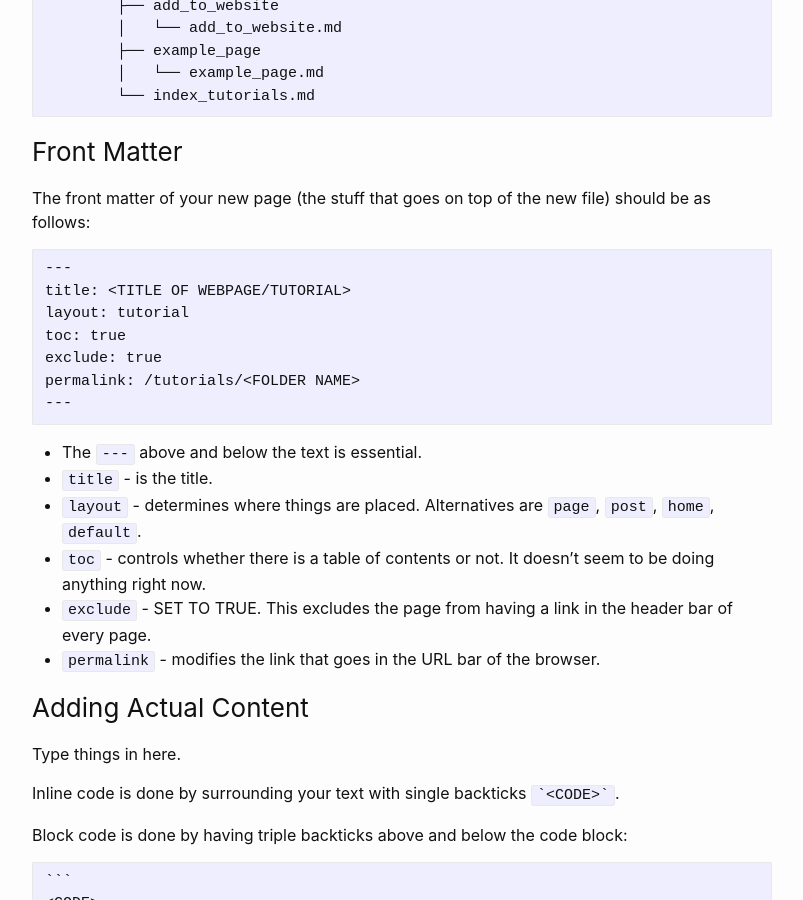
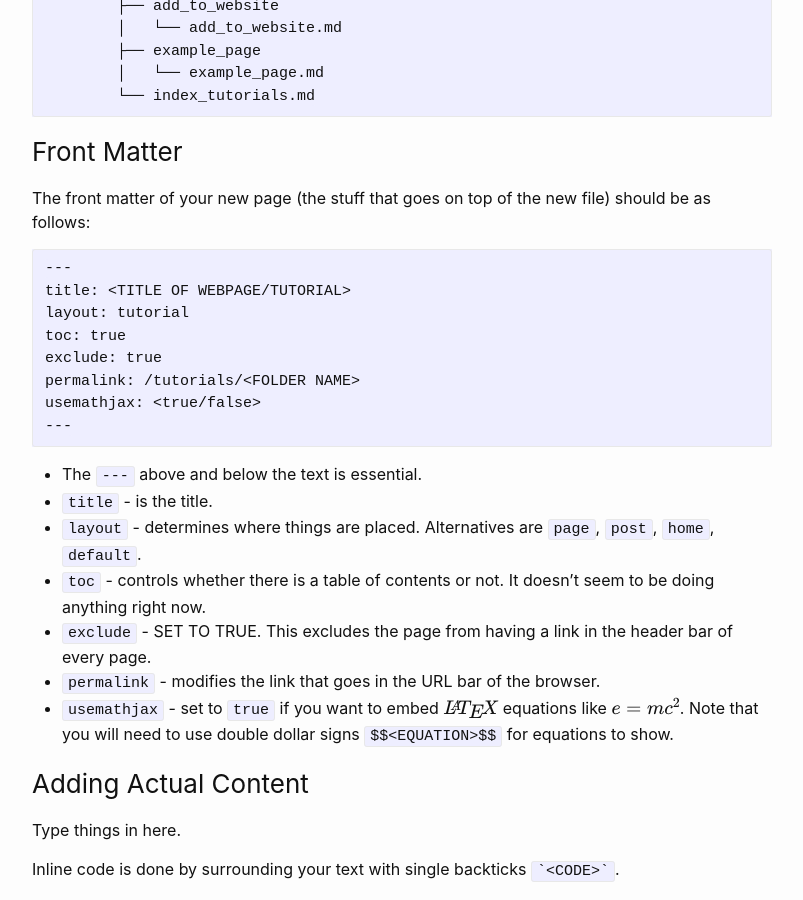
Before and after one commit to ASU-RISE-Lab/Docs_Website, a Jekyll site: the page built from docs/add_to_website/add_to_website.md, in a window 1280 px wide and 900 px high, scrolled down 1492 px. Shown: the whole window, without its empty margins (238-1041 px from the left). Built offline with Jekyll 4.4.1, drawn with Linux system fonts in a browser that asks for light colours; formulas are drawn with MathJax 3; the table of contents is made by our own code.

Commit message:
Added support for LaTeX equations

````diff
--- a/_config.yml
+++ b/_config.yml
@@ -54,3 +54,5 @@ plugins:
 #   - vendor/cache/
 #   - vendor/gems/
 #   - vendor/ruby/
+
+markdown: kramdown
--- a/_includes/head.html
+++ b/_includes/head.html
@@ -8,4 +8,14 @@
   {%- if jekyll.environment == 'production' and site.google_analytics -%}
     {%- include google-analytics.html -%}
   {%- endif -%}
+
+  <!-- for mathjax support -->
+  {% if page.usemathjax %}
+  <script type="text/x-mathjax-config">
+        MathJax.Hub.Config({
+        TeX: { equationNumbers: { autoNumber: "AMS" } }
+        });
+      </script>
+  <script type="text/javascript" async src="http://cdn.mathjax.org/mathjax/latest/MathJax.js?config=TeX-AMS-MML_HTMLorMML"></script>
+  {% endif %}
 </head>
--- a/docs/add_to_website/add_to_website.md
+++ b/docs/add_to_website/add_to_website.md
@@ -4,6 +4,7 @@ layout: tutorial
 toc: true
 exclude: true
 permalink: /tutorials/add_to_website
+usemathjax: true
 ---
 
 ## Get the Source Code
@@ -69,6 +70,7 @@ layout: tutorial
 toc: true
 exclude: true
 permalink: /tutorials/<FOLDER NAME>
+usemathjax: <true/false>
 ---
 ```
 
@@ -78,6 +80,7 @@ permalink: /tutorials/<FOLDER NAME>
 - `toc` - controls whether there is a table of contents or not. It doesn't seem to be doing anything right now.
 - `exclude` - SET TO TRUE. This excludes the page from having a link in the header bar of every page.
 - `permalink` - modifies the link that goes in the URL bar of the browser.
+- `usemathjax` - set to `true` if you want to embed $$\LaTeX$$ equations like $$e=mc^2$$. Note that you will need to use double dollar signs `$$<EQUATION>$$` for equations to show.
 
 ### Adding Actual Content
 
````
